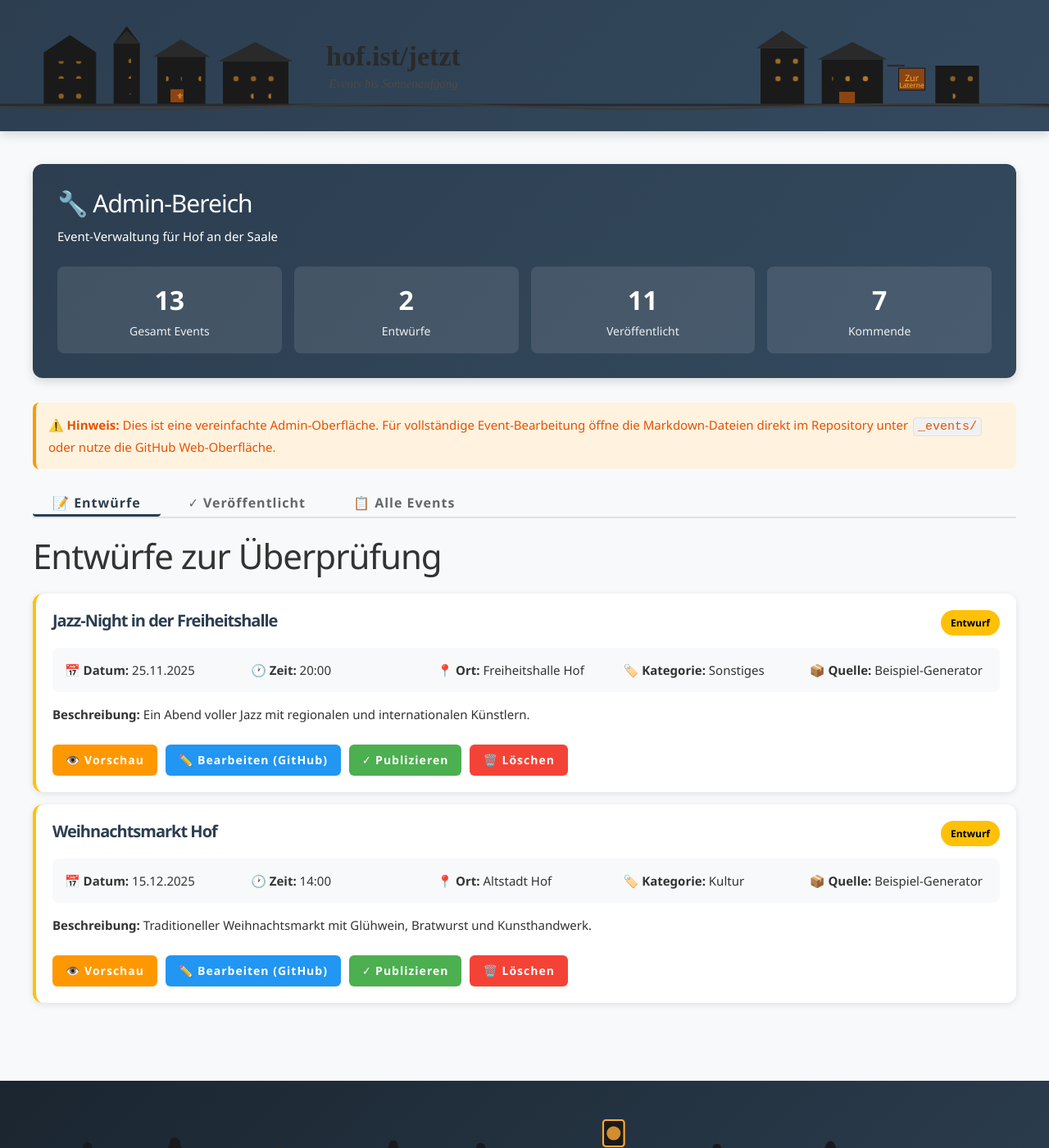
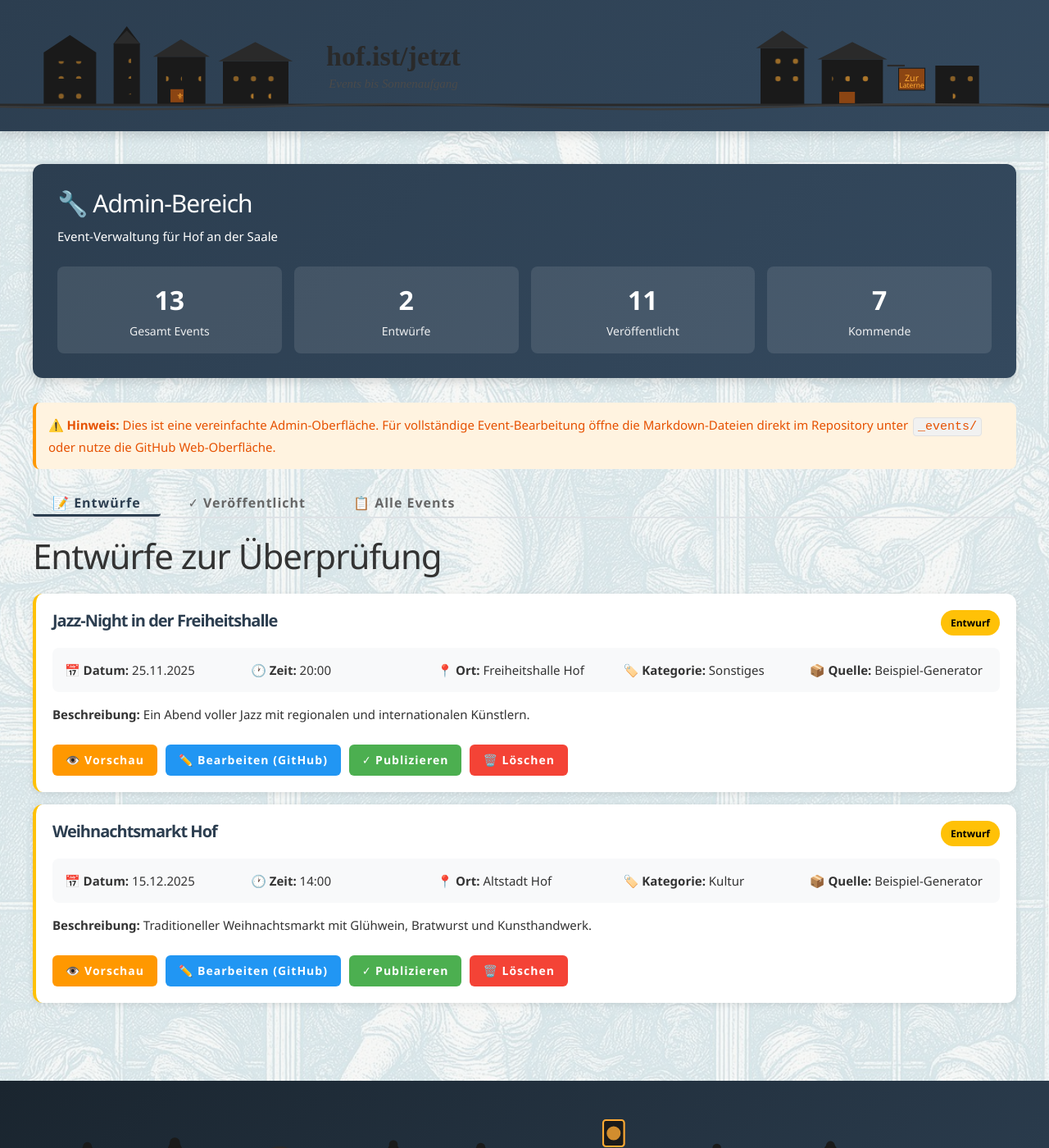
Before and after one commit to feileberlin/event-kalender-hof, a Jekyll site: the page built from admin.html, in a window 1280 px wide and 1400 px high. Shown: the whole window at 82% size. Built offline with Jekyll 4.4.1, drawn with Linux system fonts in a browser that asks for light colours.

Commit message:
Add Dürer lithography background image
- Optimize original PNG (4.3MB) to JPEG (361KB) for web
- Resize to 1200x800px with 65% quality
- Add fixed background with cover sizing
- Add semi-transparent overlay for readability
- Apply backdrop-filter blur to containers
- Enhance calendar-container with transparency
- Make event-cards semi-transparent (95% opacity)
- Background attachment: fixed for parallax effect
- Works with both default and popart layouts

```diff
--- a/assets/css/style.css
+++ b/assets/css/style.css
@@ -17,6 +17,24 @@ body {
     font-family: 'Segoe UI', Tahoma, Geneva, Verdana, sans-serif;
     background: var(--background);
     color: var(--text-color);
+    /* Dürer-Lithographie Hintergrundbild */
+    background-image: url('../images/litho_bg.jpg');
+    background-size: cover;
+    background-position: center top;
+    background-repeat: no-repeat;
+    background-attachment: fixed;
+}
+
+/* Overlay für bessere Lesbarkeit */
+body::before {
+    content: '';
+    position: fixed;
+    top: 0;
+    left: 0;
+    right: 0;
+    bottom: 0;
+    background: rgba(248, 249, 250, 0.85);
+    z-index: -1;
 }
 
 /* Skeleton button overrides */
@@ -294,12 +312,13 @@ textarea:focus {
 }
 
 .event-card {
-    background: var(--card-background);
+    background: rgba(255, 255, 255, 0.95);
     border-radius: 12px;
     box-shadow: var(--shadow);
     transition: all 0.3s;
     cursor: pointer;
     overflow: hidden;
+    backdrop-filter: blur(10px);
 }
 
 .event-card:hover {
```
Also changed, not shown: assets/css/popart.css (+21 -1 lines), assets/images/litho_bg.jpg (added), 1 other file.
